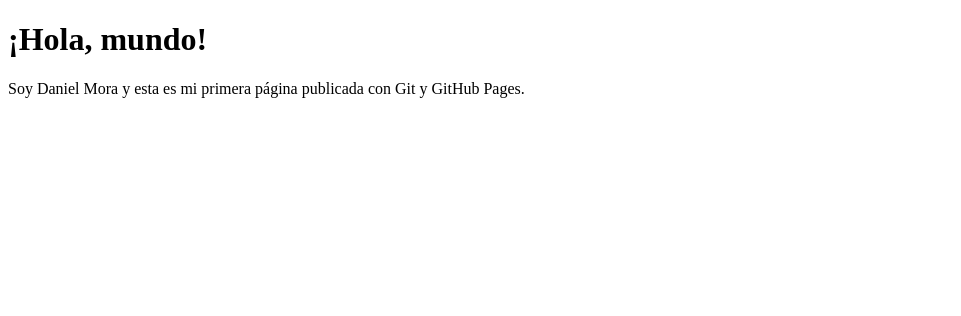
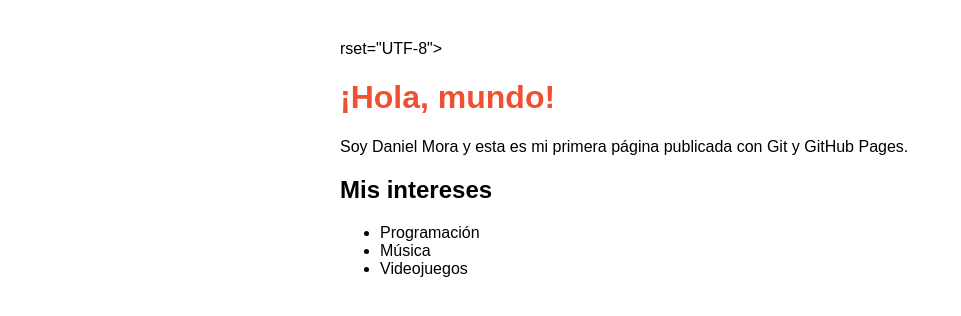
Before and after one commit to dm1737828-cloud/mi-primera-git, a plain HTML site: page index.html in a window 1280 px wide. Shown: the whole page, without its empty margins (0-961 px from the left). Drawn offline with Linux system fonts and the light colour scheme.

Commit message:
Agrega estilos básicos y lista de intereses

```diff
--- a/index.html
+++ b/index.html
@@ -1,12 +1,24 @@
 <!DOCTYPE html>
 <html lang="es">
 <head>
-<meta charset="UTF-8">
+        rset="UTF-8">
 <meta name="viewport" content="width=device-width, initial-scale=1.0">
 <title>Mi primera página en GitHub</title>
-</head>
+</head> <style>
+body { font-family: Arial, sans-serif; max-width: 600px; margin: 40px auto; }
+h1 { color: #F05032; }
+</style>
+
 <body>
 <h1>¡Hola, mundo!</h1>
-<p>Soy Daniel Mora y esta es mi primera página publicada con Git y GitHub Pages.</p>
+<p>
+    Soy Daniel Mora y esta es mi primera página publicada con Git y GitHub Pages.</p>
+<h2>Mis intereses</h2>
+<ul>
+<li>Programación</li>
+<li>Música</li>
+<li>Videojuegos</li>
+</ul>
 </body>
+
 </html>
```
